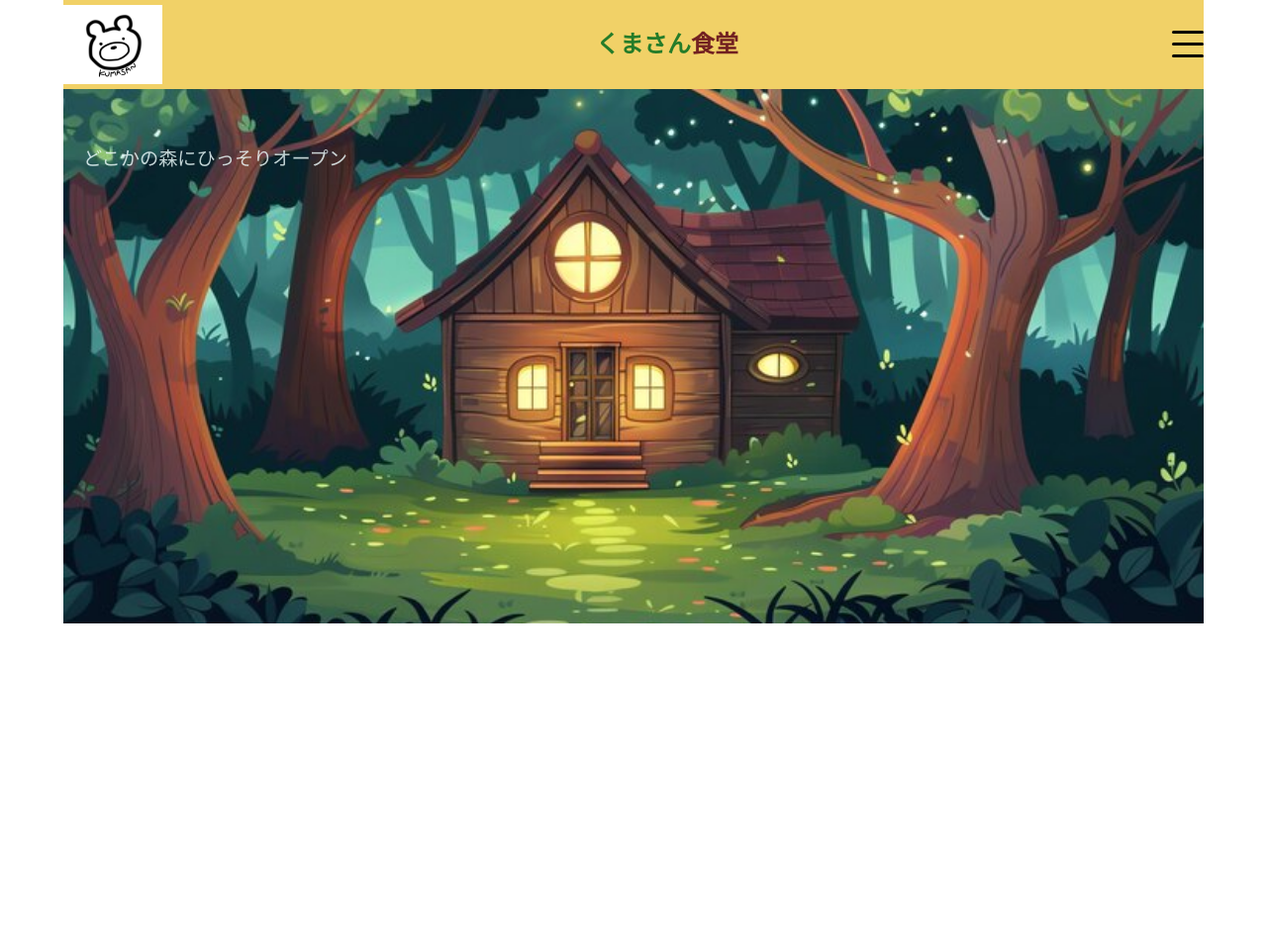
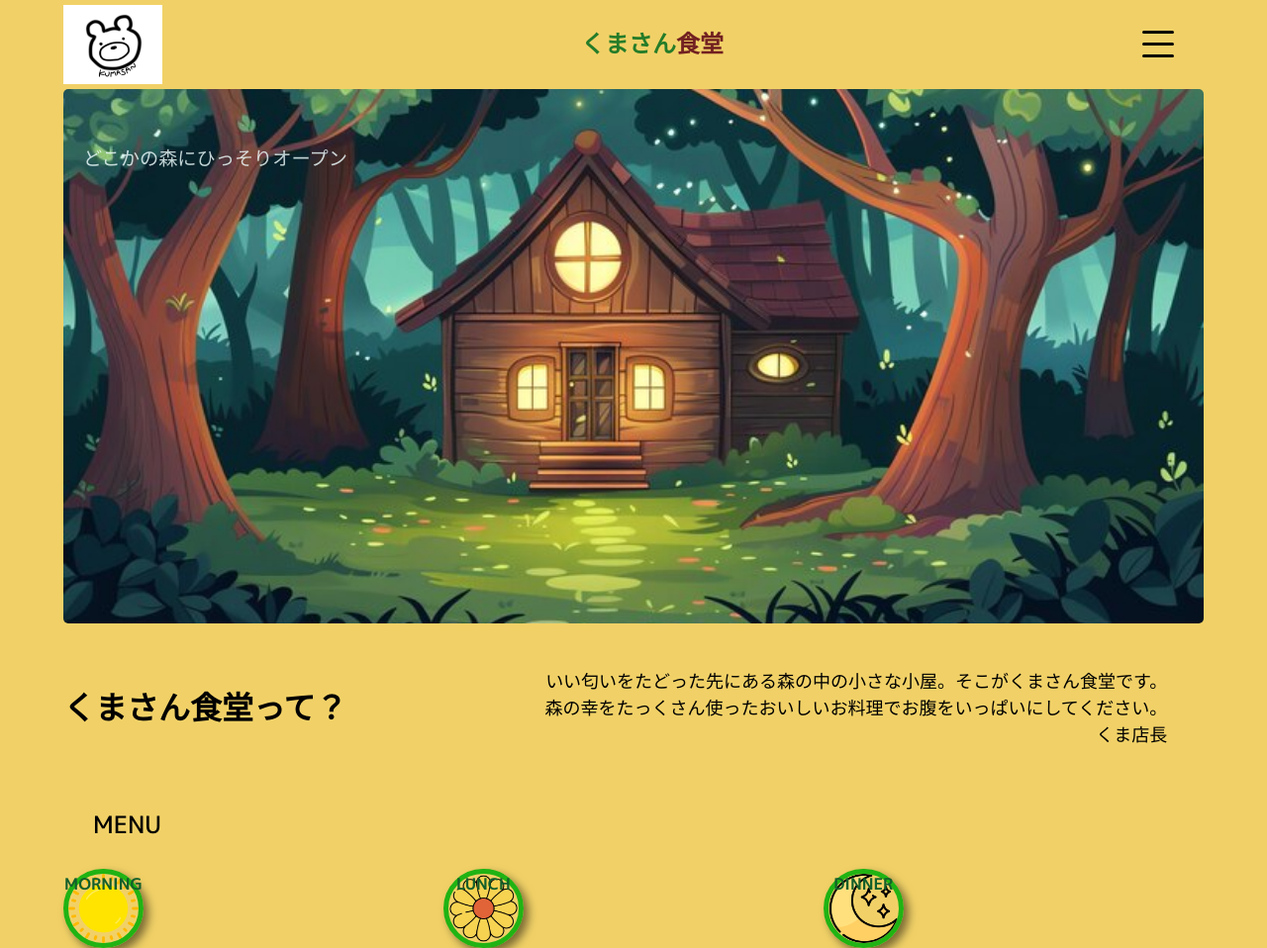
Before and after one commit to tomodei/kuma, a plain HTML site: page kumasan/index.html in a window 1280 px wide. Shown: the whole page at 99% size. Before the commit the page ends 800 px from the top, so only its background shows below. Drawn offline with Linux system fonts and the light colour scheme; some packages are replaced by stand-ins of ours.

Commit message:
Add files via upload

```diff
--- a/kumasan/css/style.css
+++ b/kumasan/css/style.css
@@ -1,5 +1,6 @@
 body {
     font-family: 'M PLUS 1p', sans-serif;
+    background-color: rgb(241, 209, 103);
   }
 
   img {
@@ -26,10 +27,10 @@ body {
  height: 90px;
  align-items: center;
 display: flex;
-justify-content: space-between;
 flex-wrap: wrap;
 width: 90%;
 margin: 0 auto;
+max-width: 1280px;
 }
 
 #header.active{
@@ -43,6 +44,7 @@ margin: 0 auto;
     cursor: pointer;
     position: relative;
     z-index: 30;
+    margin-right: 30px;
 }
 #hmb span{
     width: 32px;
@@ -114,12 +116,22 @@ nav ul li a{
     z-index: 10;
 }
 
+/* アコーディオンメニュー */
+.accordion-content {
+    display: none;
+    padding: 10px;
+}
+.accordion-content.active {
+    display: block;
+}
+
 /* メイン */
 #hero {
     background-image: url(../images/hero.jpg);
     background-position: center;
     background-size: cover;
     height: 540px;
+    border-radius: 5px;
 }
 .hero_inner{
     color: azure;
@@ -129,3 +141,59 @@ nav ul li a{
     margin-left: 20px;
     opacity: 80%;
 }
+h3{
+    font-size: xx-large;
+    font-weight: 600;
+    margin-top: 10px;
+}
+#text{
+    font-weight: 300;
+    font-size: large;
+    height: 160px;
+    text-align: right;
+    line-height: 1.5;
+}
+#text p{
+    margin-left: 200px;
+    margin-top: 10px;
+}
+
+/* メニュー */
+.sub{
+    font-size: x-large;
+    font-weight: 500;
+    margin: 30px;
+
+}
+.row{
+    display: flex;
+    justify-content: space-between;
+}
+.col{
+    width: 21%;
+    position: relative;
+    cursor: pointer;
+}
+h4{
+    font-weight: 600;
+    color: rgb(19, 95, 42);
+    /* background-color: rgb(175, 247, 81); */
+    display: inline-block;
+    position: absolute;
+    left: 50%;
+    transform: translateX(-50%);
+    border-radius: 10px;
+    padding: 6px 10px;
+
+}
+
+/* フッター */
+/* footer {
+    height: 90px;
+    background-color: rgb(241, 209, 103);
+    width: 90%;
+    margin: 0 auto;
+    display: flex;
+    justify-content: center;
+    align-items: center;
+} */
--- a/kumasan/index.html
+++ b/kumasan/index.html
@@ -35,8 +35,17 @@
         <nav>
             <ul>
                 <li><a href="">ホーム</a></li>
-                <li><a href="">メニュー</a></li>
-                <li><a href="">アクセス</a></li>
+
+                <li>
+                    <div onclick="toggleAccordion()">メニュー</div>
+                    <div class="accordion-content" id="accordionContent">
+                        <p><a href="./morning.html">MORNING</a></p>
+                        <p><a href="./lunch.html">LUNCH</a></p>
+                        <p><a href="./dinner.html">DINNER</a></p>
+                    </div>
+                </li>
+
+                <li><a href="./access.html">アクセス</a></li>
             </ul>
         </nav>
 
@@ -49,17 +58,71 @@
             <h2>どこかの森にひっそりオープン</h2>
         </div>
     </section>
+    <div id="text" class="container">
+        <h3>くまさん食堂って？</h3>
+        <p>いい匂いをたどった先にある森の中の小さな小屋。そこがくまさん食堂です。<br>
+            森の幸をたっくさん使ったおいしいお料理でお腹をいっぱいにしてください。<br>
+        くま店長</p>
+    </div>
+
+    <section class="section2">
+        <div class="container">
+            <p class="sub">MENU</p>
+            <div class="row">
+                <a href="./morning.html">
+                 <div class="col" >
+                     <img src="./images/sun.png" alt="太陽" width="100%"
+                     style="border: 5px solid rgb(32, 179, 19);border-radius: 50px; box-shadow: 5px 5px 10px rgba(0,0,0, 0.5);">
+                     <h4>MORNING</h4>
+                  </div>
+                </a>
+                <a href="./lunch.html">
+                    <div class="col">
+                      <img src="./images/hiru.png" alt="花" width="100%"
+                      style="border: 5px solid rgb(32, 179, 19);border-radius: 50px; box-shadow: 5px 5px 10px rgba(0,0,0, 0.5);">
+                      <h4>LUNCH</h4>
+                    </div>
+                </a>
+                <a href="./dinner.html">
+                    <div class="col">
+                    <img src="./images/moon.png" alt="月" width="100%"
+                      style="border: 5px solid rgb(32, 179, 19);border-radius: 50px; box-shadow: 5px 5px 10px rgba(0,0,0, 0.5);">
+                      <h4>DINNER</h4>
+                    </div>
+                </a>
+
+            </div>
+        </div>
+    </section>
+
   </main>
 
-  <footer></footer>
+
+  <!-- <footer class="container">
+    <img src="./images/kuma.png" alt="くまの画像" width="40px" height="35px">
+    <div>
+       <h1><span>くまさん</span>食堂</h1>
+       <p>☎０００－０００－０００</p>
+    </div>
+
+  </footer> -->
 
   <script>
+    // ハンバーガーメニュー
     const hmbBtn = document.getElementById("hmb");
     const header = document.getElementById("header");
 
     hmbBtn.addEventListener("click", function() {
       header.classList.toggle("active");
     });
+
+    // アコーディオンメニュー
+    function toggleAccordion() {
+        const accordionContent = document.getElementById('accordionContent');
+        accordionContent.classList.toggle('active');
+    }
+
+
   </script>
 
 </body>
```
Also changed, not shown: kumasan/access.html (added), kumasan/dinner.html (added), kumasan/lunch.html (added), kumasan/morning.html (added).
